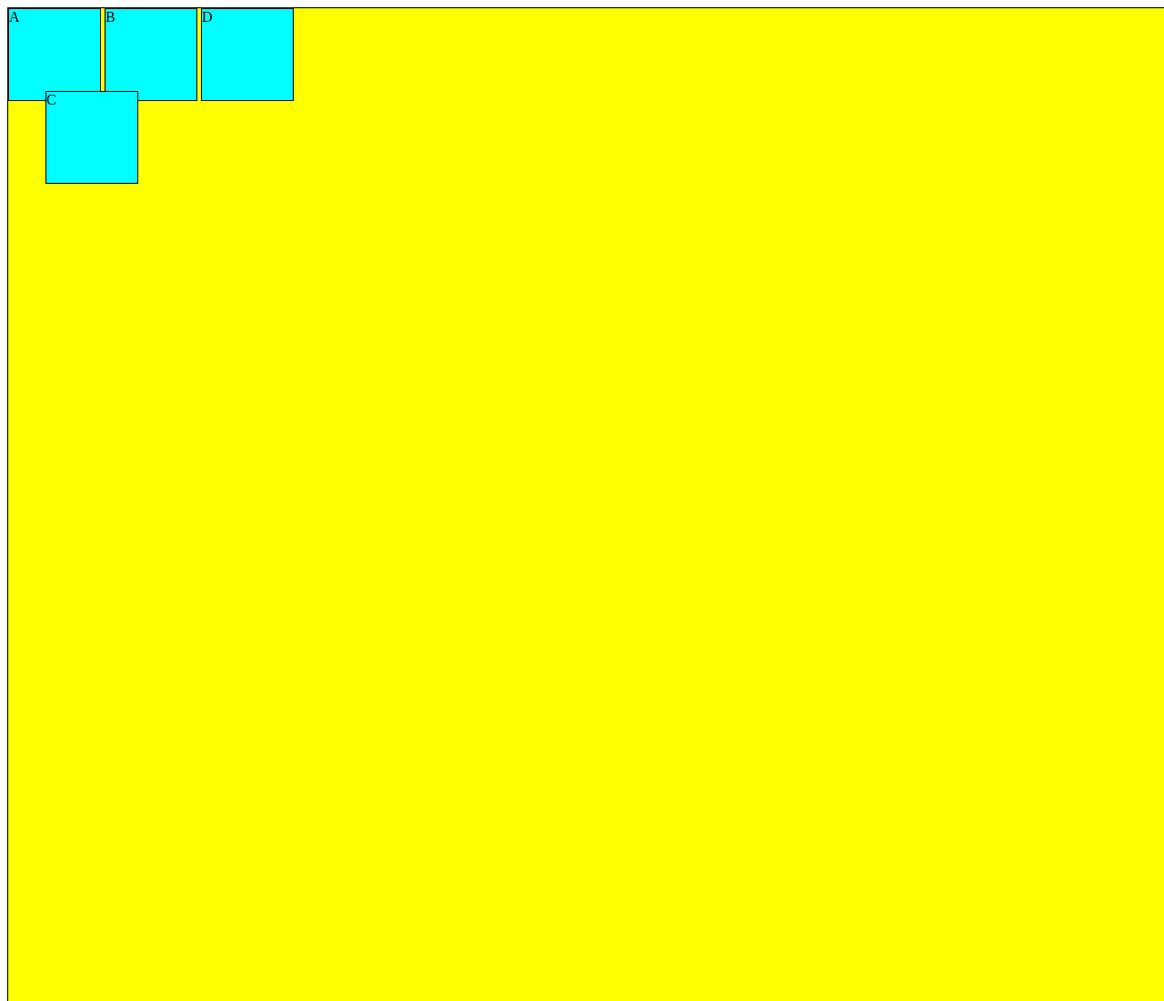
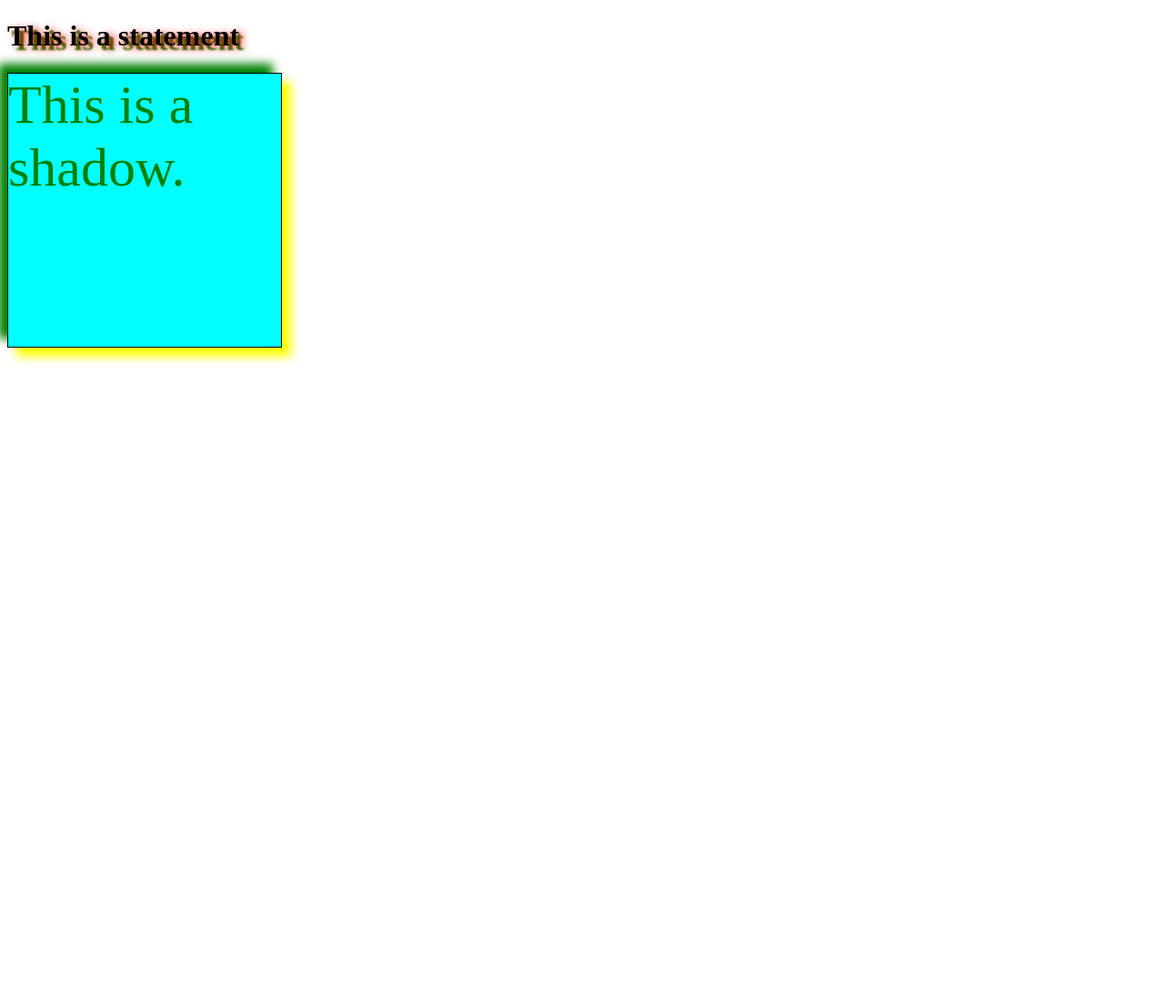
Before and after one commit to ritika22jan/file-2, a website built with Vite: page index.html in a window 1280 px wide. Shown: the top 1100 px of the page at 91% size. After the commit the page ends 800 px from the top, so only its background shows below. Built offline with nearby package versions, Linux system fonts and the light colour scheme.

Commit message:
Add files via upload

```diff
--- a/index.html
+++ b/index.html
@@ -4,24 +4,14 @@
 <head>
     <meta charset="UTF-8">
     <meta http-equiv="X-UA-Compatible" content="IE=edge">
-    <meta name="viewport" content="width=<device-width>, initial-scale=1.0">
+    <meta name="viewport" content="width=device-width, initial-scale=1.0">
     <title>Document</title>
     <link rel="stylesheet" href="style.css">
 </head>
 
 <body>
-    <!-- <p>This is a para</p>
-    <h1>Heading 1</h1>
-    <p>second para</p>
-    <h2>second heading</h2> -->
-
-    <div class="wrapper">
-        <div id="box1">A</div>
-        <div id="box2">B</div>
-        <div id="box3">C</div>
-        <div id="box4">D</div>
-    </div>
-
+    <h1>This is a statement</h1>
+    <div class="box">This is a shadow.</div>
 </body>
 
 </html>
--- a/style.css
+++ b/style.css
@@ -1,41 +1,15 @@
-div{
-    display: inline-block;
-    width: 100px;
-    height: 100px;
-    background-color: aqua  ;
-    border: 1px solid black;
+h1{
+    text-shadow: 5px 3px 10px red ,5px 5px 2px green;
 }
 
-#box3{
 
-  position:absolute;
-  top: 100px;
-  left: 50px;
+.box{
+    background-color: aqua;
+    border: 1px solid black;
+    font-size: 60px;
+    height: 300px;
+    width: 300px;
+    box-shadow: -10px -10px 10px green,10px 10px 10px yellow  ;
+    color: green;
+
 }
-
-/* #box1{
-    position: fixed;
-} */
-/* #box1{
-    position: sticky;
-    top: 0px;
-}
-#box2{
-    position: sticky;
-    top: 0px;
-}
-#box3{
-    position: sticky;
-    top: 0px;
-} */
-
-#box4{
-    position: sticky;
-    top: 0px;
-}
-
-.wrapper{
-    width: 100vw;
-    height: 2000px;
-    background-color: yellow;
-}
```
